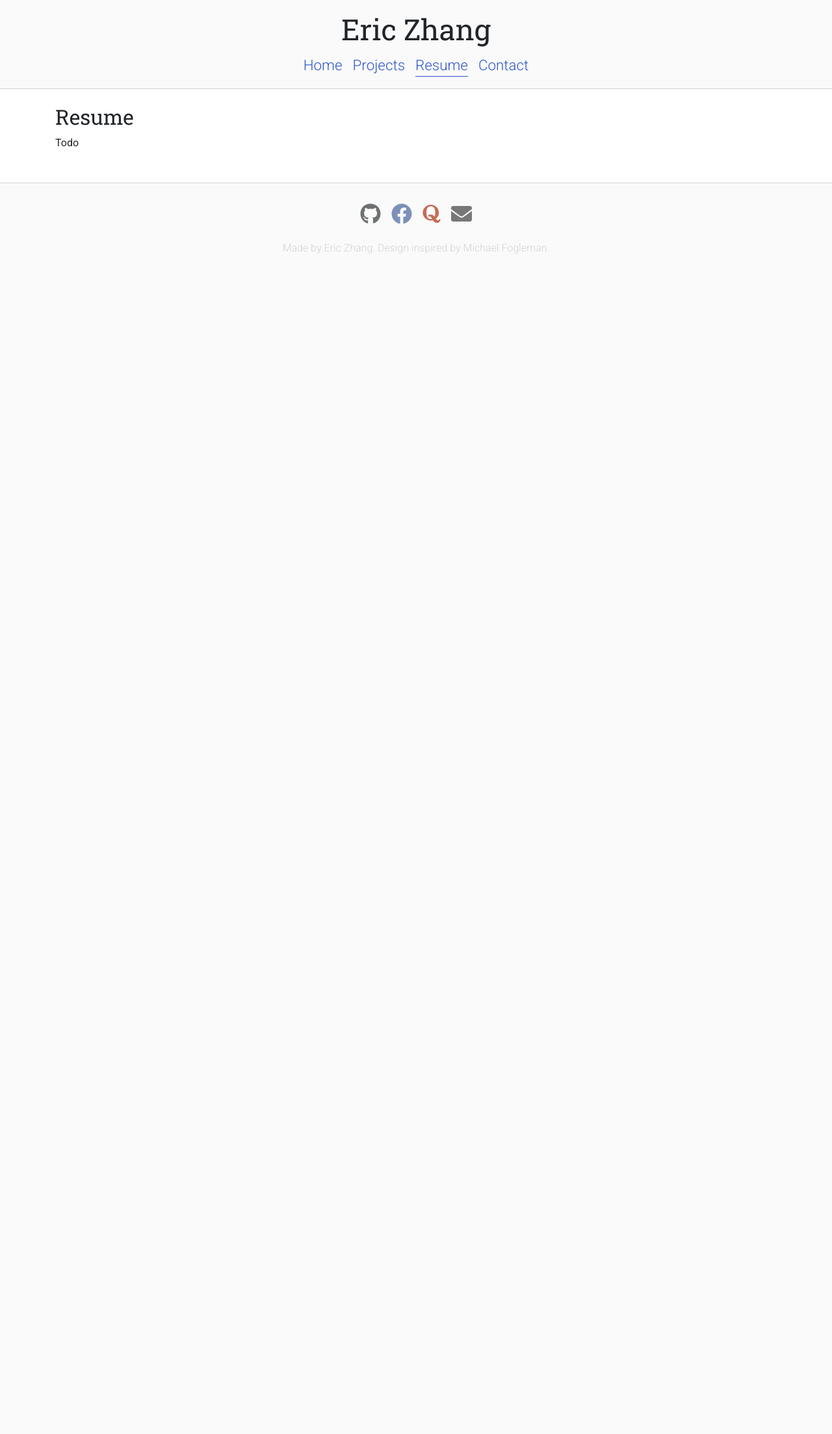
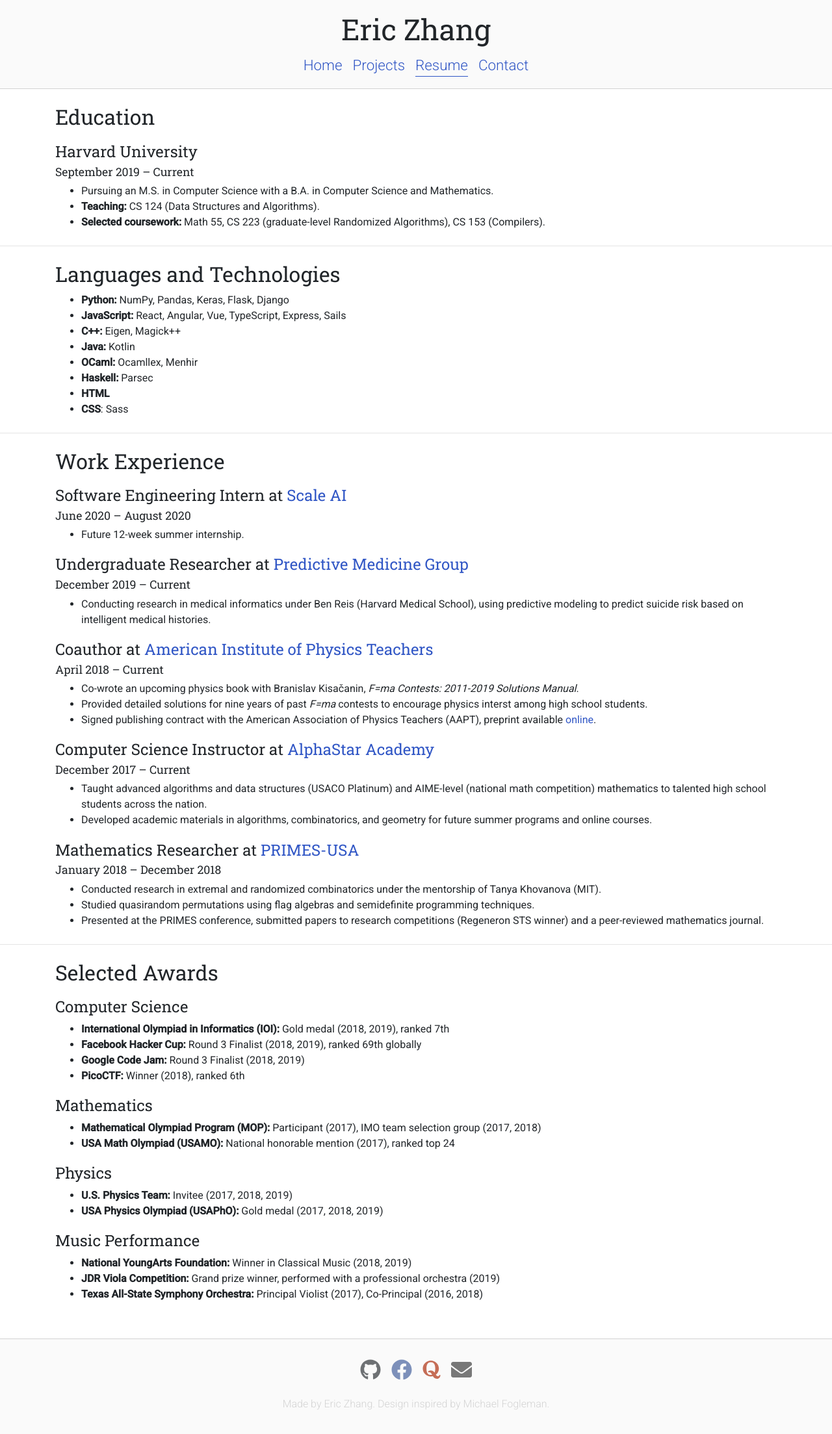
Before and after one commit to ekzhang/ekzhang.github.io, a Jekyll site: the page built from pages/resume.html, in a window 1280 px wide. Shown: the whole page at 65% size. Built offline with Jekyll 4.4.1, drawn with Linux system fonts in a browser that asks for light colours; nearby versions of some CDN libraries; before the commit the page ends 900 px from its top, so only the background shows below that.

Commit message:
Add resume

```diff
--- a/_sass/main.scss
+++ b/_sass/main.scss
@@ -1,4 +1,4 @@
-@import url("https://fonts.googleapis.com/css?family=Roboto+Slab|Roboto:300,400&display=swap");
+@import url("https://fonts.googleapis.com/css?family=Roboto+Slab|Roboto:300,400,500&display=swap");
 
 $background: #fafafa;
 $foreground: #ffffff;
@@ -112,6 +112,13 @@
   }
 }
 
+.dates {
+  margin-top: -0.25rem;
+  margin-bottom: 0.25rem;
+  font-family: $heading;
+  font-size: 1.1rem;
+}
+
 footer {
   padding: 24px;
 }
--- a/pages/resume.html
+++ b/pages/resume.html
@@ -4,7 +4,178 @@
 permalink: /resume
 ---
 
-<div class="container">
-  <h2>Resume</h2>
-  <p>Todo</p>
-</div>
+<section class="container">
+  <h2>Education</h2>
+  <h4>Harvard University</h4>
+  <p class="dates">September 2019 – Current</p>
+  <ul>
+    <li>
+      Pursuing an M.S. in Computer Science with a B.A. in Computer Science and
+      Mathematics.
+    </li>
+    <li><b>Teaching:</b> CS 124 (Data Structures and Algorithms).</li>
+    <li>
+      <b>Selected coursework:</b> Math 55, CS 223 (graduate-level Randomized
+      Algorithms), CS 153 (Compilers).
+    </li>
+  </ul>
+</section>
+
+<hr />
+
+<section class="container">
+  <h2>Languages and Technologies</h2>
+  <ul>
+    <li><b>Python:</b> NumPy, Pandas, Keras, Flask, Django</li>
+    <li><b>JavaScript:</b> React, Angular, Vue, TypeScript, Express, Sails</li>
+    <li><b>C++:</b> Eigen, Magick++</li>
+    <li><b>Java:</b> Kotlin</li>
+    <li><b>OCaml:</b> Ocamllex, Menhir</li>
+    <li><b>Haskell:</b> Parsec</li>
+    <li><b>HTML</b></li>
+    <li><b>CSS</b>: Sass</li>
+  </ul>
+</section>
+
+<hr />
+
+<section class="container">
+  <h2>Work Experience</h2>
+  <h4>
+    Software Engineering Intern at <a href="https://scale.com/">Scale AI</a>
+  </h4>
+  <p class="dates">June 2020 – August 2020</p>
+  <ul>
+    <li>Future 12-week summer internship.</li>
+  </ul>
+
+  <h4>
+    Undergraduate Researcher at
+    <a href="https://www.predmed.org/">Predictive Medicine Group</a>
+  </h4>
+  <p class="dates">December 2019 – Current</p>
+  <ul>
+    <li>
+      Conducting research in medical informatics under Ben Reis (Harvard Medical
+      School), using predictive modeling to predict suicide risk based on
+      intelligent medical histories.
+    </li>
+  </ul>
+
+  <h4>
+    Coauthor at
+    <a href="https://aapt.org/">American Institute of Physics Teachers</a>
+  </h4>
+  <p class="dates">April 2018 – Current</p>
+  <ul>
+    <li>
+      Co-wrote an upcoming physics book with Branislav Kisačanin,
+      <em>F=ma Contests: 2011-2019 Solutions Manual</em>.
+    </li>
+    <li>
+      Provided detailed solutions for nine years of past <em>F=ma</em> contests
+      to encourage physics interst among high school students.
+    </li>
+    <li>
+      Signed publishing contract with the American Association of Physics
+      Teachers (AAPT), preprint available
+      <a href="https://www.aapt.org/physicsteam/2020/pastexams.cfm">online</a>.
+    </li>
+  </ul>
+
+  <h4>
+    Computer Science Instructor at
+    <a href="https://alphastar.academy/">AlphaStar Academy</a>
+  </h4>
+  <p class="dates">
+    December 2017 – Current
+  </p>
+  <ul>
+    <li>
+      Taught advanced algorithms and data structures (USACO Platinum) and
+      AIME-level (national math competition) mathematics to talented high school
+      students across the nation.
+    </li>
+    <li>
+      Developed academic materials in algorithms, combinatorics, and geometry
+      for future summer programs and online courses.
+    </li>
+  </ul>
+
+  <h4>
+    Mathematics Researcher at
+    <a href="https://math.mit.edu/research/highschool/primes/index.php"
+      >PRIMES-USA</a
+    >
+  </h4>
+  <p class="dates">January 2018 – December 2018</p>
+  <ul>
+    <li>
+      Conducted research in extremal and randomized combinatorics under the
+      mentorship of Tanya Khovanova (MIT).
+    </li>
+    <li>
+      Studied quasirandom permutations using flag algebras and semidefinite
+      programming techniques.
+    </li>
+    <li>
+      Presented at the PRIMES conference, submitted papers to research
+      competitions (Regeneron STS winner) and a peer-reviewed mathematics
+      journal.
+    </li>
+  </ul>
+</section>
+
+<hr />
+
+<section class="container">
+  <h2>Selected Awards</h2>
+
+  <h4>Computer Science</h4>
+  <ul>
+    <li>
+      <b>International Olympiad in Informatics (IOI):</b>
+      Gold medal (2018, 2019), ranked 7th
+    </li>
+    <li>
+      <b>Facebook Hacker Cup:</b> Round 3 Finalist (2018, 2019), ranked 69th
+      globally
+    </li>
+    <li><b>Google Code Jam:</b> Round 3 Finalist (2018, 2019)</li>
+    <li><b>PicoCTF:</b> Winner (2018), ranked 6th</li>
+  </ul>
+
+  <h4>Mathematics</h4>
+  <ul>
+    <li>
+      <b>Mathematical Olympiad Program (MOP):</b> Participant (2017), IMO team
+      selection group (2017, 2018)
+    </li>
+    <li>
+      <b>USA Math Olympiad (USAMO):</b> National honorable mention (2017),
+      ranked top 24
+    </li>
+  </ul>
+
+  <h4>Physics</h4>
+  <ul>
+    <li><b>U.S. Physics Team:</b> Invitee (2017, 2018, 2019)</li>
+    <li><b>USA Physics Olympiad (USAPhO):</b> Gold medal (2017, 2018, 2019)</li>
+  </ul>
+
+  <h4>Music Performance</h4>
+  <ul>
+    <li>
+      <b>National YoungArts Foundation:</b> Winner in Classical Music (2018,
+      2019)
+    </li>
+    <li>
+      <b>JDR Viola Competition:</b> Grand prize winner, performed with a
+      professional orchestra (2019)
+    </li>
+    <li>
+      <b>Texas All-State Symphony Orchestra:</b> Principal Violist (2017),
+      Co-Principal (2016, 2018)
+    </li>
+  </ul>
+</section>
```
